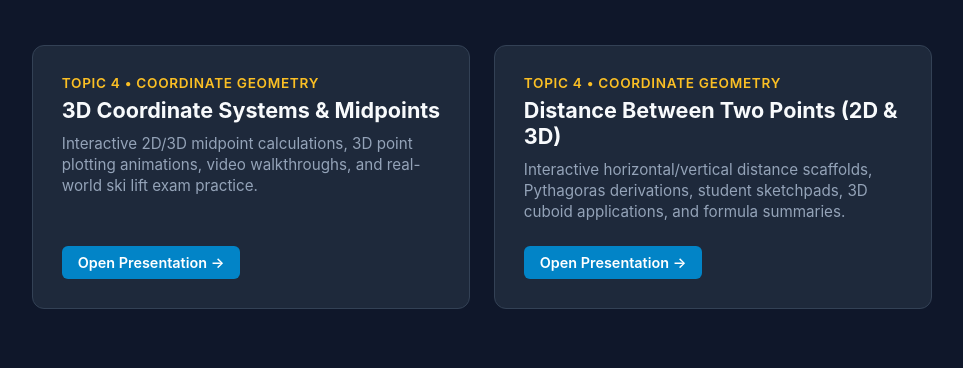
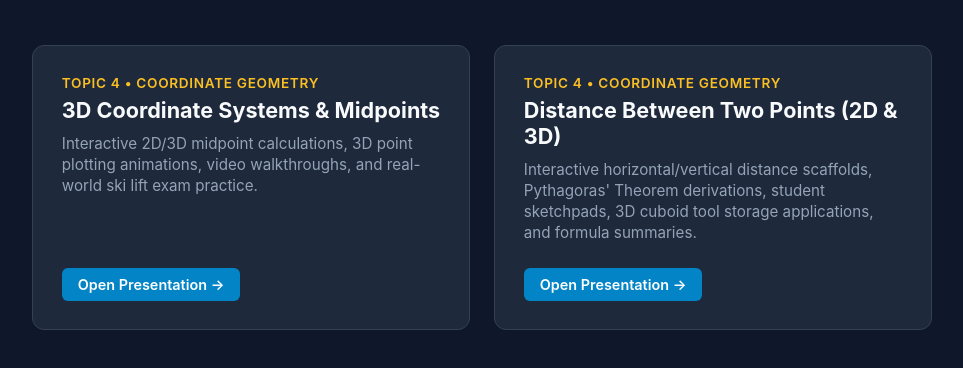
Before and after one commit to ricardo64/IB-Maths, a plain HTML site: page index.html in a window 1280 px wide. Shown: the part 174-542 px from the top of the page, without its empty margins (158-1121 px from the left). Drawn offline with Linux system fonts and the light colour scheme.

Commit message:
Update index.html

```diff
--- a/index.html
+++ b/index.html
@@ -137,12 +137,13 @@
       <div class="btn">Open Presentation &rarr;</div>
     </a>
 
-    <!-- Lesson 2 Card: Distance Between Two Points -->
-    <a href="./Distance-Between-2-points/" class="card">
+   <a href="./Distance-Between-2-points/" class="card">
       <div>
-        <div class="card-topic">Topic 4 • Coordinate Geometry</div>
+        <div class="card-topic">TOPIC 4 • COORDINATE GEOMETRY</div>
         <div class="card-title">Distance Between Two Points (2D & 3D)</div>
-        <div class="card-desc">Interactive horizontal/vertical distance scaffolds, Pythagoras derivations, student sketchpads, 3D cuboid applications, and formula summaries.</div>
+        <div class="card-desc">
+          Interactive horizontal/vertical distance scaffolds, Pythagoras' Theorem derivations, student sketchpads, 3D cuboid tool storage applications, and formula summaries.
+        </div>
       </div>
       <div class="btn">Open Presentation &rarr;</div>
     </a>
```
